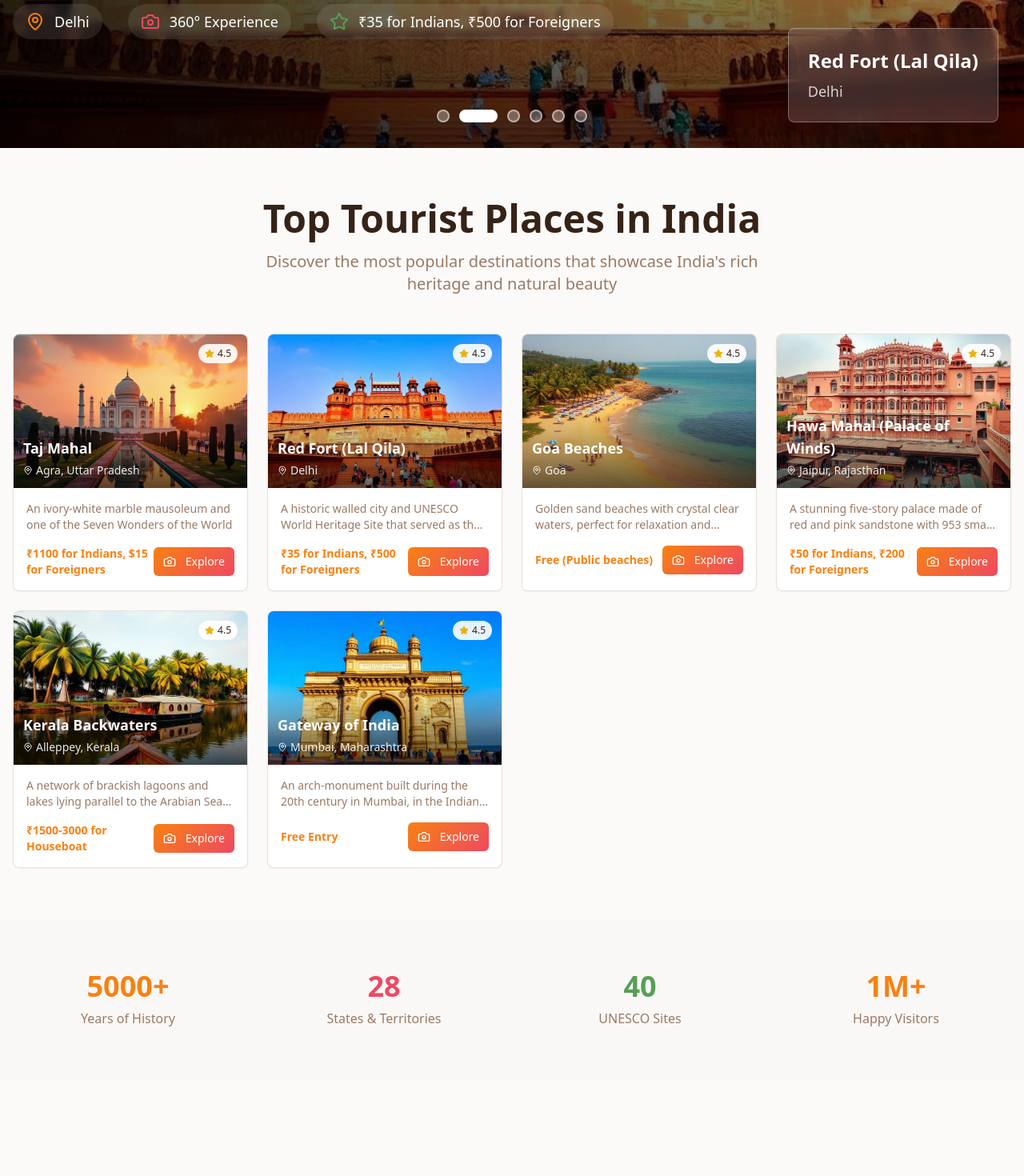
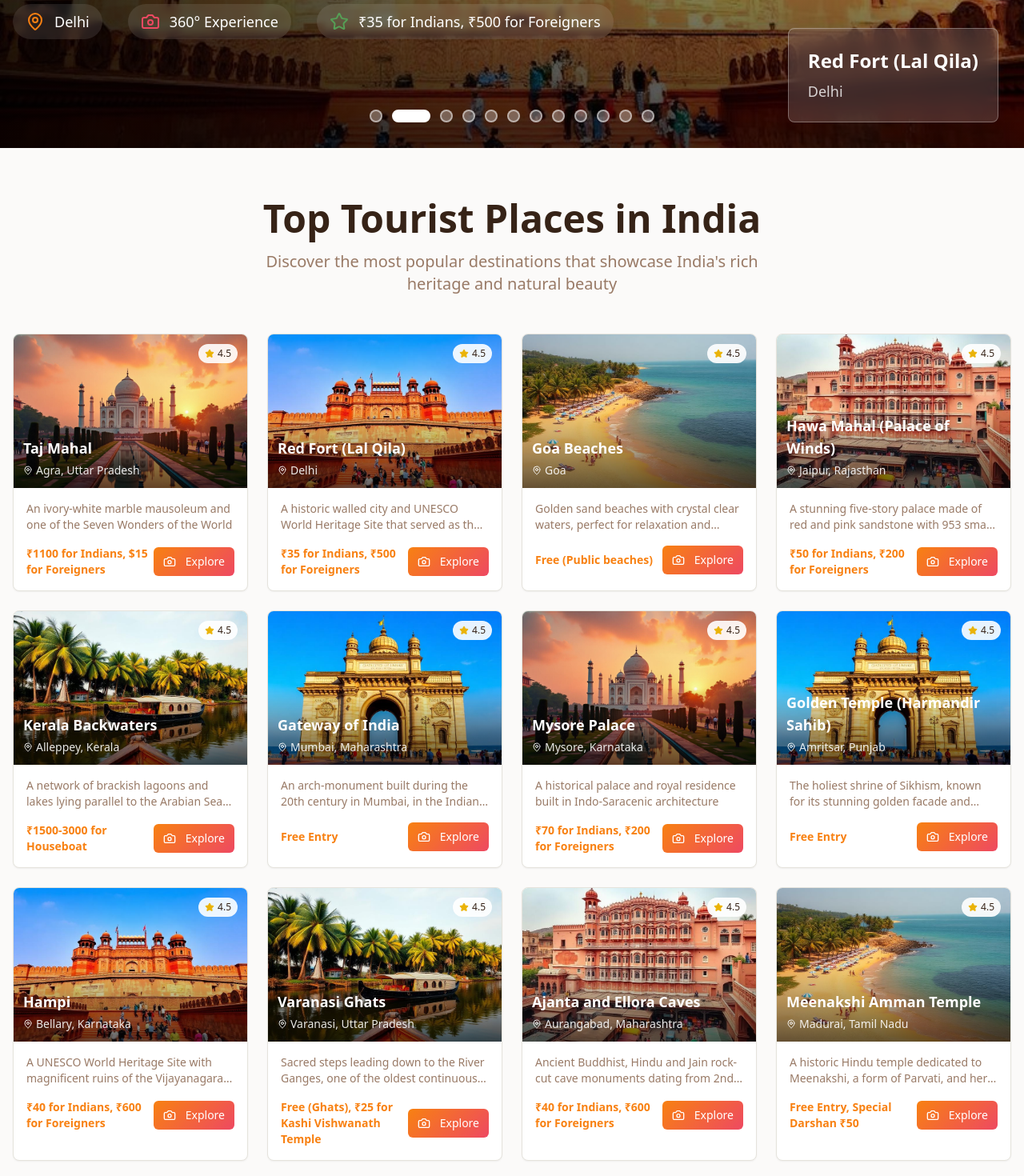
Before and after one commit to S-Harshitha006/indiatrip-virtual-guide, a React (Vite) app: page / in a window 1280 px wide. Shown: the part 520-1990 px from the top of the page at 80% size. Before the commit the page ends 1869 px from the top, so only its background shows below. Built offline with nearby package versions, Linux system fonts and the light colour scheme.

Commit message:
Add more VR-applicable places
Add new tourist places to the application that support street view and VR functionality.

```diff
--- a/src/data/touristPlaces.ts
+++ b/src/data/touristPlaces.ts
@@ -115,5 +115,101 @@ export const touristPlaces: TouristPlace[] = [
     coordinates: { lat: 18.9220, lng: 72.8347 },
     streetViewUrl: "https://www.google.com/maps/embed?pb=!4v1234567890!6m8!1m7!1sCAoSK0FGMVFpcE1VaFRqOXBlTVZBSnVjSGZNRFdRQ0xnZkxwRzNfX1JfVlQ!2m2!1d18.9216631!2d72.8346542!3f0!4f0!5f0.7820865974467",
     vrPanoramaUrl: "/src/assets/panorama-city.jpg"
+  },
+  {
+    id: "mysore-palace",
+    name: "Mysore Palace",
+    location: "Mysore, Karnataka",
+    description: "A historical palace and royal residence built in Indo-Saracenic architecture",
+    history: "Built in 1912 for the Wadiyar dynasty, the palace is renowned for its grandeur and architectural beauty. It was the seat of the Kingdom of Mysore for centuries.",
+    culture: "Symbol of Karnataka's royal heritage. Famous for Dasara celebrations when the palace is illuminated with 97,000 light bulbs. A perfect blend of Hindu, Muslim, Rajput and Gothic styles.",
+    localFoods: ["Mysore Pak", "Mysore Masala Dosa", "Ragi Mudde", "Obbattu", "Filter Coffee"],
+    distance: "140 km from Bangalore",
+    travelOptions: ["Car (3 hours)", "Train (3 hours)", "Bus (3.5 hours)", "Flight to Mysore (45 minutes)"],
+    ticketPrice: "₹70 for Indians, ₹200 for Foreigners",
+    image: "/src/assets/hero-india.jpg",
+    coordinates: { lat: 12.3052, lng: 76.6551 },
+    streetViewUrl: "https://www.google.com/maps/embed?pb=!4v1234567890!6m8!1m7!1sCAoSK0FGMVFpcE1VaFRqOXBlTVZBSnVjSGZNRFdRQ0xnZkxwRzNfX1JfVlQ!2m2!1d12.3051543!2d76.6551234!3f0!4f0!5f0.7820865974627469",
+    vrPanoramaUrl: "/src/assets/panorama-abstract.jpg"
+  },
+  {
+    id: "golden-temple",
+    name: "Golden Temple (Harmandir Sahib)",
+    location: "Amritsar, Punjab",
+    description: "The holiest shrine of Sikhism, known for its stunning golden facade and spiritual atmosphere",
+    history: "Founded in 1577 by Guru Ram Das, the fourth Sikh Guru. The temple was rebuilt in marble and copper in 1809, and the gold plating was added later. It symbolizes the openness of Sikhism to all people.",
+    culture: "Sacred to Sikhs worldwide. Famous for its langar (free community kitchen) serving over 100,000 people daily. The temple represents equality, service, and spiritual devotion.",
+    localFoods: ["Amritsari Kulcha", "Chole", "Lassi", "Makki di Roti with Sarson da Saag", "Pinni"],
+    distance: "450 km from Delhi",
+    travelOptions: ["Train (6 hours)", "Flight (1.5 hours)", "Car (7-8 hours)", "Bus (8-9 hours)"],
+    ticketPrice: "Free Entry",
+    image: "/src/assets/gateway-of-india.jpg",
+    coordinates: { lat: 31.6200, lng: 74.8765 },
+    streetViewUrl: "https://www.google.com/maps/embed?pb=!4v1234567890!6m8!1m7!1sCAoSK0FGMVFpcE1VaFRqOXBlTVZBSnVjSGZNRFdRQ0xnZkxwRzNfX1JfVlQ!2m2!1d31.6199834!2d74.8764567!3f0!4f0!5f0.7820865974627469",
+    vrPanoramaUrl: "/src/assets/panorama-city.jpg"
+  },
+  {
+    id: "hampi",
+    name: "Hampi",
+    location: "Bellary, Karnataka",
+    description: "A UNESCO World Heritage Site with magnificent ruins of the Vijayanagara Empire",
+    history: "Capital of the Vijayanagara Empire from 1336 to 1565. Once one of the richest and largest cities in the world during the 16th century. Destroyed by the Deccan sultanates in 1565.",
+    culture: "Archaeological wonder with over 1600 monuments. Represents the zenith of South Indian architecture. Sacred landscape with temples, royal complexes, and ancient marketplaces.",
+    localFoods: ["Jolada Rotti", "Bisi Bele Bath", "Ragi Sangati", "Coconut Chutney", "Banana Bonda"],
+    distance: "340 km from Bangalore",
+    travelOptions: ["Train to Hospet (8 hours)", "Car (6 hours)", "Bus (7 hours)", "Flight to Bellary (1 hour)"],
+    ticketPrice: "₹40 for Indians, ₹600 for Foreigners",
+    image: "/src/assets/red-fort.jpg",
+    coordinates: { lat: 15.3350, lng: 76.4600 },
+    streetViewUrl: "https://www.google.com/maps/embed?pb=!4v1234567890!6m8!1m7!1sCAoSK0FGMVFpcE1VaFRqOXBlTVZBSnVjSGZNRFdRQ0xnZkxwRzNfX1JfVlQ!2m2!1d15.3349876!2d76.4599123!3f0!4f0!5f0.7820865974627469",
+    vrPanoramaUrl: "/src/assets/panorama-nature.jpg"
+  },
+  {
+    id: "varanasi-ghats",
+    name: "Varanasi Ghats",
+    location: "Varanasi, Uttar Pradesh",
+    description: "Sacred steps leading down to the River Ganges, one of the oldest continuously inhabited cities in the world",
+    history: "One of the oldest cities in the world, dating back over 3000 years. Known as Kashi in ancient times, it has been a center of learning and spirituality for millennia.",
+    culture: "Spiritual capital of India. Pilgrims come to bathe in the sacred Ganges, perform religious ceremonies, and seek moksha (liberation). Famous for its evening aarti ceremony.",
+    localFoods: ["Kachori Sabzi", "Chaat", "Thandai", "Banarasi Paan", "Malaiyo"],
+    distance: "320 km from Lucknow",
+    travelOptions: ["Train (5-6 hours from Delhi)", "Flight (1.5 hours)", "Car (8 hours)", "Bus (10 hours)"],
+    ticketPrice: "Free (Ghats), ₹25 for Kashi Vishwanath Temple",
+    image: "/src/assets/kerala-backwaters.jpg",
+    coordinates: { lat: 25.3176, lng: 82.9739 },
+    streetViewUrl: "https://www.google.com/maps/embed?pb=!4v1234567890!6m8!1m7!1sCAoSK0FGMVFpcE1VaFRqOXBlTVZBSnVjSGZNRFdRQ0xnZkxwRzNfX1JfVlQ!2m2!1d25.3175987!2d82.9738654!3f0!4f0!5f0.7820865974627469",
+    vrPanoramaUrl: "/src/assets/panorama-abstract.jpg"
+  },
+  {
+    id: "ajanta-ellora",
+    name: "Ajanta and Ellora Caves",
+    location: "Aurangabad, Maharashtra",
+    description: "Ancient Buddhist, Hindu and Jain rock-cut cave monuments dating from 2nd century BCE to 6th century CE",
+    history: "Ajanta caves date from 2nd century BCE to 6th century CE, while Ellora caves were built between 6th to 10th century CE. These caves showcase the evolution of Indian art and architecture over centuries.",
+    culture: "UNESCO World Heritage Sites representing religious harmony. The caves contain some of the finest examples of ancient Indian art, sculptures, and paintings depicting Buddhist Jataka tales.",
+    localFoods: ["Naan Qalia", "Tahri", "Sheermal", "Baida Roti", "Mastani"],
+    distance: "350 km from Mumbai",
+    travelOptions: ["Flight to Aurangabad (1 hour)", "Train (7 hours)", "Car (6-7 hours)", "Bus (8 hours)"],
+    ticketPrice: "₹40 for Indians, ₹600 for Foreigners",
+    image: "/src/assets/hawa-mahal.jpg",
+    coordinates: { lat: 20.5527, lng: 75.7026 },
+    streetViewUrl: "https://www.google.com/maps/embed?pb=!4v1234567890!6m8!1m7!1sCAoSK0FGMVFpcE1VaFRqOXBlTVZBSnVjSGZNRFdRQ0xnZkxwRzNfX1JfVlQ!2m2!1d20.5526789!2d75.7025432!3f0!4f0!5f0.7820865974627469",
+    vrPanoramaUrl: "/src/assets/panorama-city.jpg"
+  },
+  {
+    id: "meenakshi-temple",
+    name: "Meenakshi Amman Temple",
+    location: "Madurai, Tamil Nadu",
+    description: "A historic Hindu temple dedicated to Meenakshi, a form of Parvati, and her consort, Sundareshwar",
+    history: "Originally built in the 6th century CE, the temple has been mentioned in texts dating back to the 1st century CE. The current structure was built during the 16th-17th centuries.",
+    culture: "One of the most important temples in Tamil Nadu. Famous for its stunning Dravidian architecture with colorful gopurams (temple towers) covered in thousands of sculptures.",
+    localFoods: ["Jigarthanda", "Madurai Mutton Curry", "Paruthi Paal", "Kari Dosai", "Panangkarkandu"],
+    distance: "460 km from Chennai",
+    travelOptions: ["Flight (1.5 hours)", "Train (8 hours)", "Car (7-8 hours)", "Bus (9 hours)"],
+    ticketPrice: "Free Entry, Special Darshan ₹50",
+    image: "/src/assets/goa-beach.jpg",
+    coordinates: { lat: 9.9195, lng: 78.1193 },
+    streetViewUrl: "https://www.google.com/maps/embed?pb=!4v1234567890!6m8!1m7!1sCAoSK0FGMVFpcE1VaFRqOXBlTVZBSnVjSGZNRFdRQ0xnZkxwRzNfX1JfVlQ!2m2!1d9.9194567!2d78.1192876!3f0!4f0!5f0.7820865974627469",
+    vrPanoramaUrl: "/src/assets/panorama-nature.jpg"
   }
 ];
```
